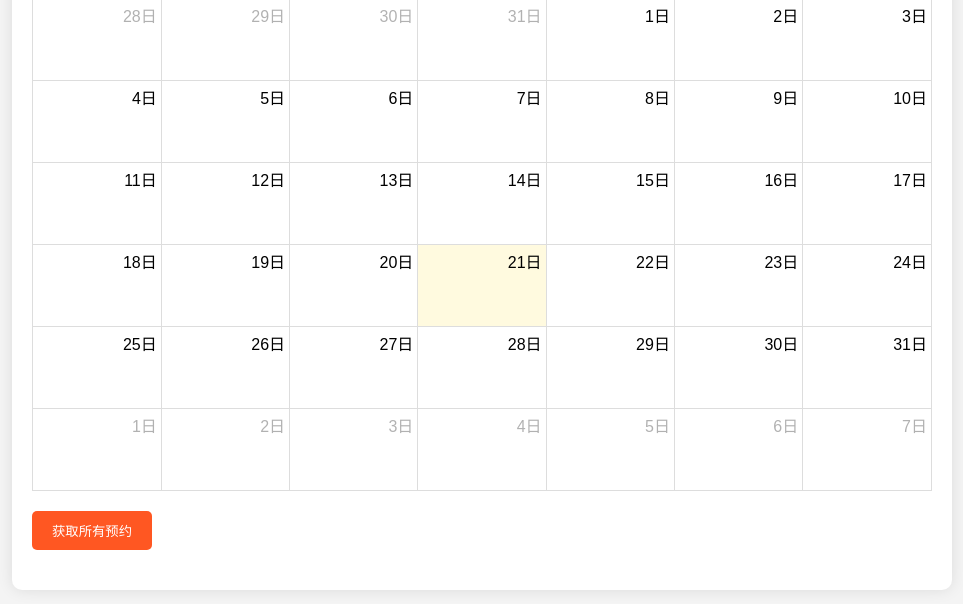
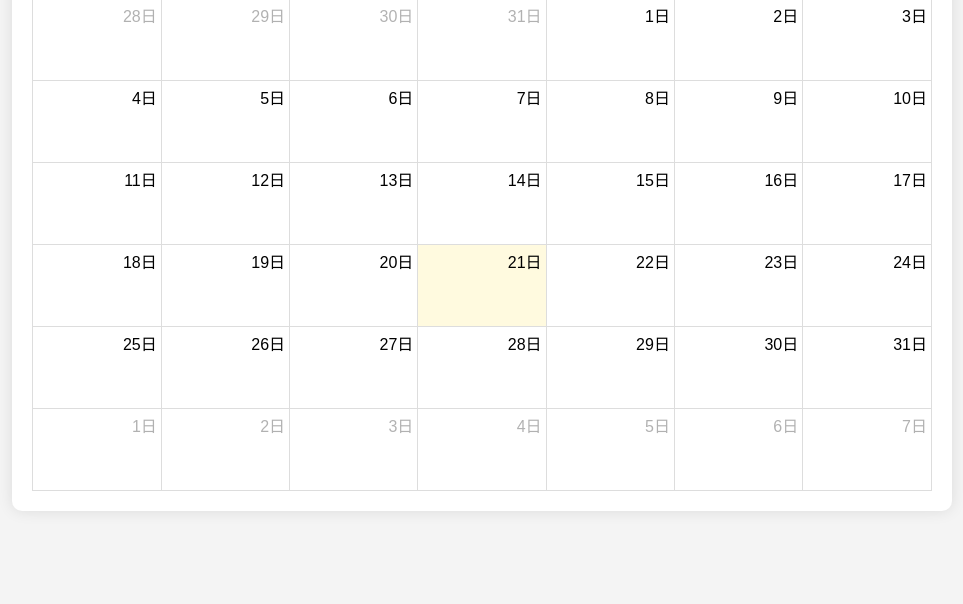
Before and after one commit to INFINITE0524/Appointment-Bot, a Flask app: page /appointment in a window 1280 px wide. Shown: the part 155-759 px from the top of the page, without its empty margins (158-1121 px from the left). Run offline with Flask 3, Linux system fonts and the light colour scheme; some libraries are stand-ins or nearby versions.

Commit message:
Update appointment.html

```diff
--- a/templates/appointment.html
+++ b/templates/appointment.html
@@ -76,22 +76,12 @@
         button:hover {
             background-color: #e64a19;
         }
-        #fetchDataBtn {
-            margin-top: 20px;
-        }
-        #appointmentsList {
-            margin-top: 20px;
-            list-style-type: none;
-            padding: 0;
-        }
     </style>
 </head>
 <body>
 
 <div id="calendar-container">
     <div id='calendar'></div>
-    <button id="fetchDataBtn">获取所有预约</button>
-    <ul id="appointmentsList"></ul>
 </div>
 
 <!-- 模態框 -->
@@ -115,8 +105,6 @@
         var confirmBtn = document.getElementById("confirmBtn");
         var cancelBtn = document.getElementById("cancelBtn");
         var selectedDate;
-        var fetchDataBtn = document.getElementById("fetchDataBtn");
-        var appointmentsList = document.getElementById("appointmentsList");
 
         var calendar = new FullCalendar.Calendar(calendarEl, {
             initialView: 'dayGridMonth',
@@ -178,24 +166,6 @@
             }
         }
 
-        // 當點擊獲取所有預約按鈕時
-        fetchDataBtn.onclick = function() {
-            fetch('/appointments')
-                .then(response => response.json())
-                .then(data => {
-                    if (Array.isArray(data)) {
-                        appointmentsList.innerHTML = '';
-                        data.forEach(appointment => {
-                            var listItem = document.createElement('li');
-                            listItem.textContent = `日期: ${appointment.AP001}, 預約者: ${appointment.AP002}, 創建時間: ${appointment.CreateDate}`;
-                            appointmentsList.appendChild(listItem);
-                        });
-                    } else {
-                        console.log("錯誤: " + data.message);
-                    }
-                })
-                .catch(error => console.log("發生錯誤: " + error));
-        }
     });
 </script>
 
```
